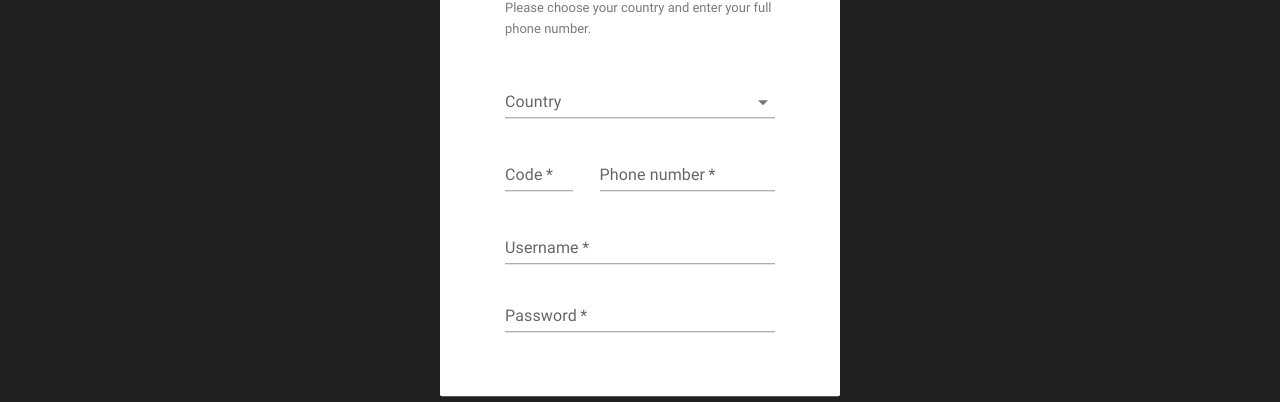
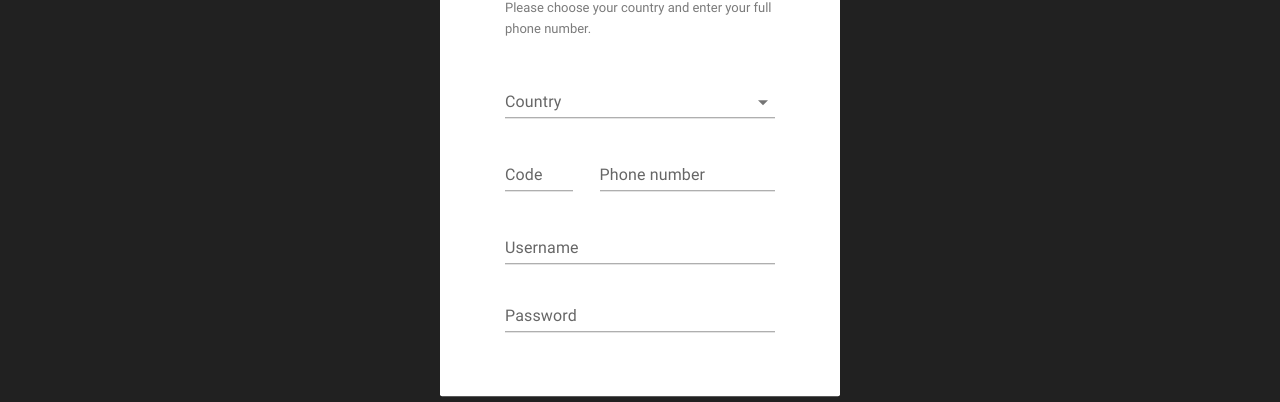
Before and after one commit to max-tsymba/webchat, a React app in the folder client/: page /login in a window 1280 px wide. Shown: the part 307-709 px from the top of the page. Built offline with nearby package versions, Linux system fonts and the light colour scheme.

Commit message:
refactoring form controls

```diff
--- /dev/null
+++ b/client/src/components/Controls/index.tsx
@@ -0,0 +1,16 @@
+import { FormControl } from '@mui/material';
+import React from 'react';
+import { Component, ReactNode } from 'react';
+import Input from './inputs';
+import Selector from './selects';
+
+class Control extends Component {
+  public static Input = Input;
+  public static Select = Selector;
+
+  render(): ReactNode {
+    return <FormControl variant="standard">{this.props.children}</FormControl>;
+  }
+}
+
+export default Control;
--- /dev/null
+++ b/client/src/components/Controls/inputs/index.tsx
@@ -0,0 +1,30 @@
+import { TextField } from '@mui/material';
+import classNames from 'classnames';
+import React, { FunctionComponent, ReactElement } from 'react';
+import { IInputProps } from './types';
+import styles from './styles.module.scss';
+
+const Input: FunctionComponent<IInputProps> = ({
+  label,
+  variant,
+  value,
+  className,
+  onChange,
+  required,
+  name,
+}): ReactElement => {
+  const TextFieldClasses = classNames([styles.input, className]);
+  return (
+    <TextField
+      label={label}
+      variant={variant}
+      value={value}
+      name={name}
+      className={TextFieldClasses}
+      onChange={onChange}
+      required={required}
+    />
+  );
+};
+
+export default Input;
--- /dev/null
+++ b/client/src/components/Controls/inputs/styles.module.scss
@@ -0,0 +1,3 @@
+.input {
+  width: 100%;
+}
--- /dev/null
+++ b/client/src/components/Controls/inputs/types.ts
@@ -0,0 +1,11 @@
+import { ChangeEvent } from 'react';
+
+export interface IInputProps {
+  label?: string;
+  variant?: 'standard' | 'outlined' | 'filled';
+  value?: string | number;
+  className?: string;
+  onChange?: (e: ChangeEvent<HTMLInputElement>) => void;
+  required?: boolean;
+  name?: string;
+}
--- /dev/null
+++ b/client/src/components/Controls/selects/index.tsx
@@ -0,0 +1,47 @@
+import { FormControl, InputLabel, MenuItem, Select } from '@mui/material';
+import classNames from 'classnames';
+import React, { FunctionComponent, ReactElement } from 'react';
+import { ISelectProps } from './types';
+import styles from './styles.module.scss';
+import { ICountryData } from 'src/components/Sign/data';
+
+const Selector: FunctionComponent<ISelectProps> = ({
+  text,
+  labelId,
+  label,
+  id,
+  defaultValue,
+  className,
+  required,
+  children,
+  listData,
+  onClick,
+}): ReactElement => {
+  const SelectClasses: string = classNames([styles.select, className]);
+  return (
+    <FormControl variant="standard" className={SelectClasses}>
+      <InputLabel id="select-label">{text}</InputLabel>
+      <Select
+        labelId={labelId}
+        label={label}
+        id={id}
+        defaultValue={defaultValue}
+        required={required}
+      >
+        {listData.map((data: ICountryData, index: number) => (
+          <MenuItem
+            value={index + 1}
+            key={data.code}
+            className={styles.select__item}
+            onClick={onClick && onClick(data)}
+          >
+            <span>{data.country}</span>
+          </MenuItem>
+        ))}
+        {children}
+      </Select>
+    </FormControl>
+  );
+};
+
+export default Selector;
--- /dev/null
+++ b/client/src/components/Controls/selects/styles.module.scss
@@ -0,0 +1,10 @@
+.select {
+  width: 100%;
+}
+
+.select__item {
+  span:nth-child(2) {
+    margin-left: auto;
+    opacity: 0.7;
+  }
+}
--- /dev/null
+++ b/client/src/components/Controls/selects/types.ts
@@ -0,0 +1,14 @@
+import { ReactNode } from 'react';
+
+export interface ISelectProps {
+  text: string;
+  labelId?: string;
+  id?: string;
+  label?: string;
+  defaultValue?: unknown;
+  className?: string;
+  required?: boolean;
+  children?: string | ReactNode;
+  listData?: any;
+  onClick?: (data: any) => () => void;
+}
--- a/client/src/components/Sign/index.tsx
+++ b/client/src/components/Sign/index.tsx
@@ -1,10 +1,3 @@
-import {
-  FormControl,
-  InputLabel,
-  Select,
-  MenuItem,
-  TextField,
-} from '@mui/material';
 import classNames from 'classnames';
 import React, {
   ChangeEvent,
@@ -14,6 +7,7 @@ import React, {
   SetStateAction,
   useState,
 } from 'react';
+import Control from '../Controls';
 import { countryData, ICountryData } from './data';
 import styles from './styles.module.scss';
 import { ISignFormProps, TUserSign } from './types';
@@ -33,8 +27,6 @@ const Sign: FunctionComponent<ISignFormProps> = ({
     Dispatch<SetStateAction<TUserSign>>,
   ] = useState({ country: '', code: '', phone: 0, username: '', password: '' });
 
-  // const [errors, setErrors] = useState({});
-
   const handleFormSubmit = (e: ChangeEvent<HTMLFormElement>): void => {
     e.preventDefault();
 
@@ -49,6 +41,7 @@ const Sign: FunctionComponent<ISignFormProps> = ({
   const handleChangeInput = (e: ChangeEvent<HTMLInputElement>): void => {
     const key: string = e.target.name;
     const value: string = e.target.value;
+
     if (key === 'number') Number(value);
     setUserData({ ...userData, [key]: value });
   };
@@ -65,67 +58,52 @@ const Sign: FunctionComponent<ISignFormProps> = ({
         Please choose your country and enter your full phone number.
       </p>
 
-      <FormControl variant="standard">
-        <InputLabel id="select-label">Country</InputLabel>
-        <Select
+      <Control.Select
+        text="Country"
         labelId="select-label"
         id="select"
         label="Country"
         defaultValue={''}
         className={styles.select}
-          required
-        >
-          {countryData.map((data: ICountryData, index: number) => (
-            <MenuItem
-              value={index + 1}
-              key={data.code}
-              className={styles.select__item}
-              onClick={handleClickSelect(data)}
-            >
-              <span>{data.country}</span>
-            </MenuItem>
-          ))}
-        </Select>
+        listData={countryData}
+        onClick={handleClickSelect}
+      ></Control.Select>
 
       <div className={styles.textFields}>
-          <TextField
+        <Control.Input
           label="Code"
           variant="standard"
           value={codeValue}
           className={styles.codefield}
-            required
+          name="code"
         />
 
-          <TextField
+        <Control.Input
           label="Phone number"
           variant="standard"
+          className={styles.phonefield}
           name="phone"
-            className={styles.phonefield}
           onChange={handleChangeInput}
-            required
         />
       </div>
 
-        <TextField
+      <Control.Input
         label="Username"
         variant="standard"
-          className={styles.password}
+        className={styles.input}
         name="username"
         onChange={handleChangeInput}
-          required
       />
 
-        <TextField
+      <Control.Input
         label="Password"
         variant="standard"
-          className={styles.password}
+        className={styles.input}
         name="password"
         onChange={handleChangeInput}
-          required
       />
 
       {children}
-      </FormControl>
     </form>
   );
 };
--- a/client/src/components/Sign/styles.module.scss
+++ b/client/src/components/Sign/styles.module.scss
@@ -18,7 +18,6 @@
 }
 
 .select {
-  width: 100%;
   margin-bottom: 25px !important;
 }
 
@@ -36,14 +35,6 @@
   margin-bottom: 25px;
 }
 
-.select__item {
-  span:nth-child(2) {
-    margin-left: auto;
-    opacity: 0.7;
-  }
-}
-
-.password {
-  width: 100%;
+.input {
   margin-bottom: 20px !important;
 }
```
Lines whose indentation alone changed are shown as unchanged.
